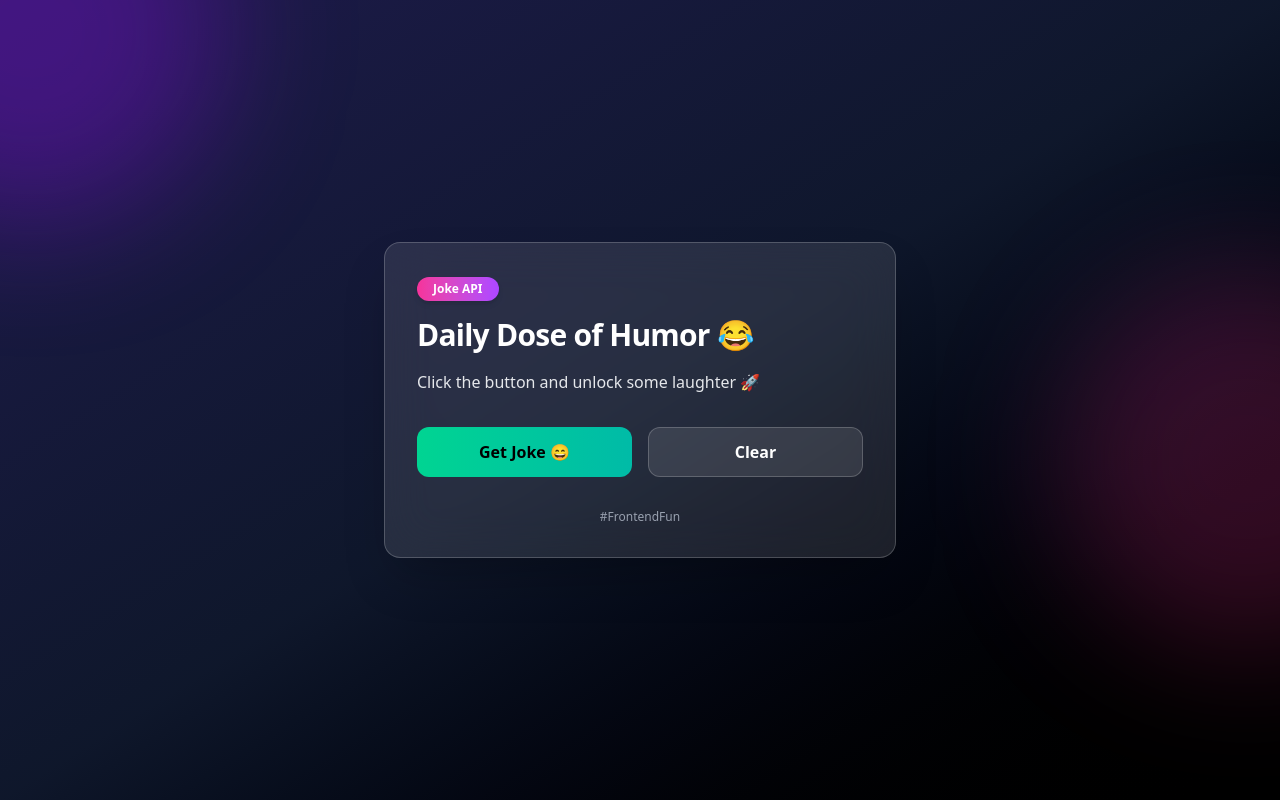
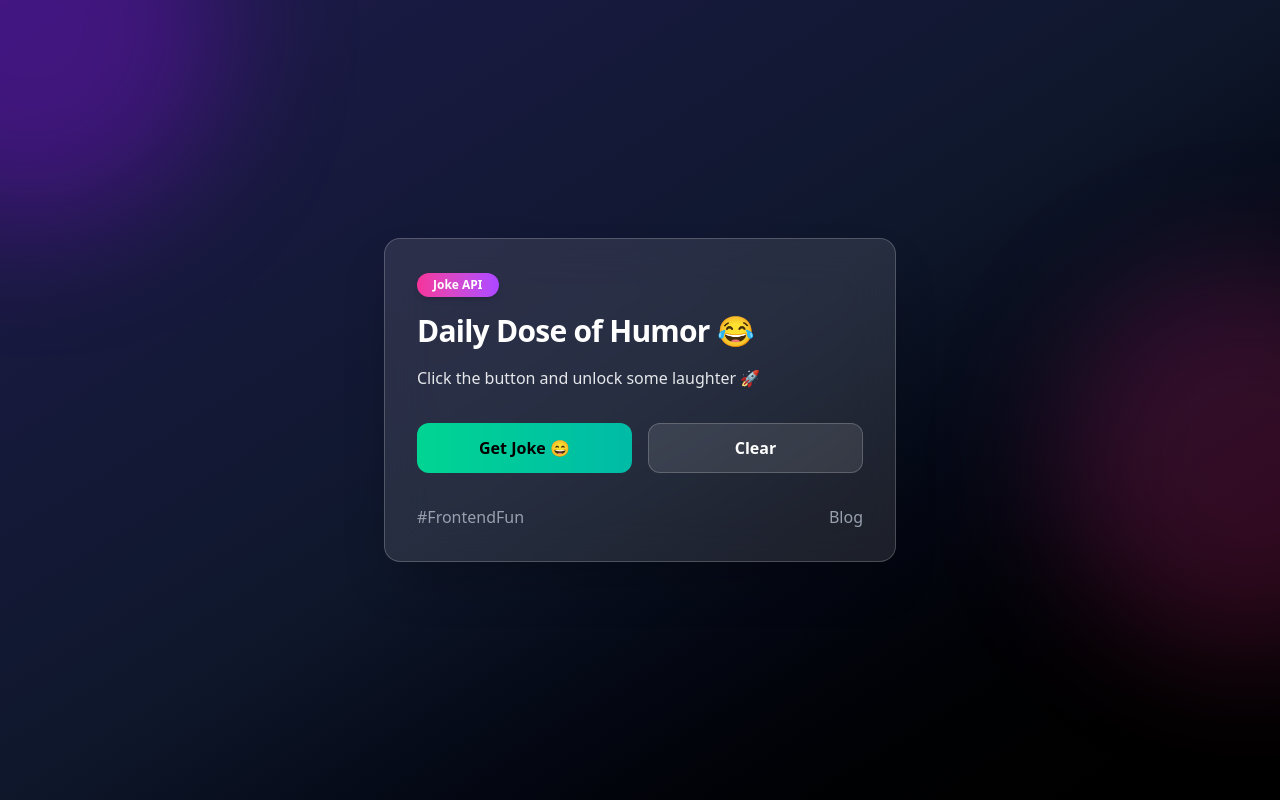
Before and after one commit to raushan-sinha/random-joke, a React (Vite) app: page / in a window 1280 px wide. Built offline with nearby package versions, Linux system fonts and the light colour scheme.

Commit message:
Added 'Blog' & added styles for both div

```diff
--- a/src/ui/JokeCard.jsx
+++ b/src/ui/JokeCard.jsx
@@ -36,8 +36,9 @@ const JokeCard = () => {
                 </div>
 
                 {/* Footer */}
-                <footer className="mt-8 text-center text-xs text-gray-400">
-                    <span>#FrontendFun</span>
+                <footer className="mt-8 text-center text-xs text-gray-400 flex flex-row justify-between">
+                    <div><span className='text-base font-bolder'>#FrontendFun</span></div>
+                    <div><span className='cursor-pointer hover:text-cyan-600 hover:underline underline-offset-4 text-base font-bolder'>Blog</span></div>
                 </footer>
             </section>
         </main>
```
